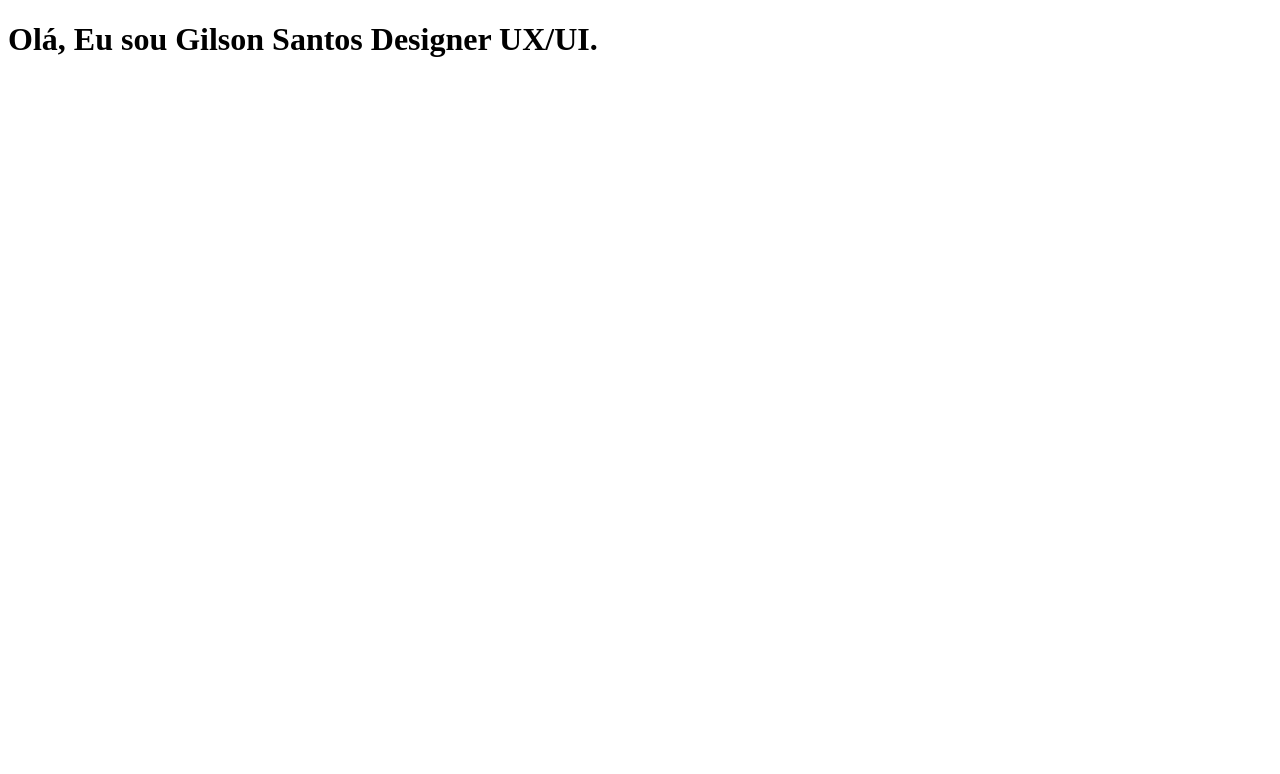
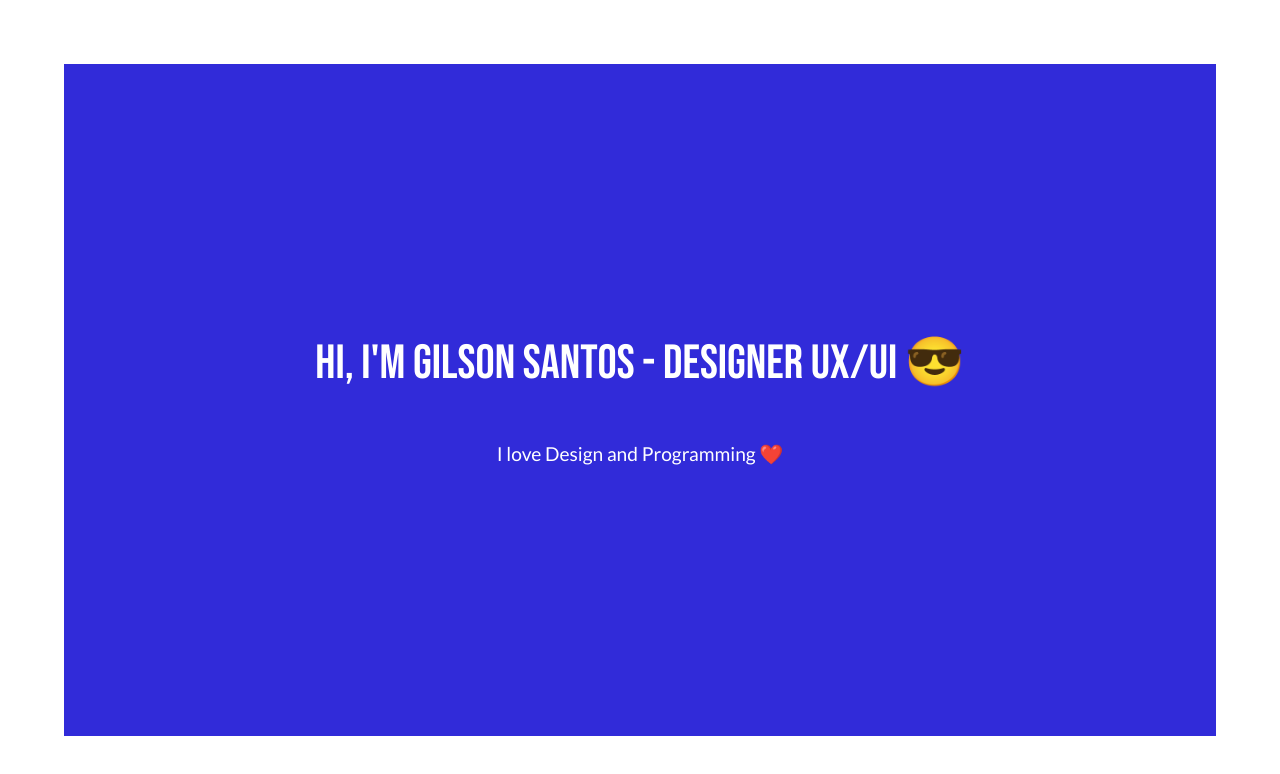
Before and after one commit to GilsonSantosUX/nextjs, a Next.js app: page / in a window 1280 px wide. Shown: the top 774 px of the page. Built offline with nearby package versions, Linux system fonts and the light colour scheme.

Commit message:
Configuration styled-components

```diff
--- a/package.json
+++ b/package.json
@@ -20,6 +20,7 @@
   "dependencies": {
     "next": "^10.0.1",
     "react": "^17.0.1",
-    "react-dom": "^17.0.1"
+    "react-dom": "^17.0.1",
+    "styled-components": "^5.2.1"
   }
 }
--- a/pages/index.js
+++ b/pages/index.js
@@ -1,8 +1,47 @@
+import styled from 'styled-components'
+
+import GlobalStyle from './../style/GlobalStyle';
+
+const Main = styled.main`
+    width:100%;
+    height:100vh;
+    padding:64px;
+    border:64px solid var(--color-white);
+    background:var(--color-primary);
+    box-sizing:border-box;
+    margin:0;
+    display:flex;
+    flex-direction:column;
+    gap:48px;
+    justify-content:center;
+    align-items:center;
+`;
+
+const Display = styled.h1`
+    font-size:3rem;
+    color:var(--color-white);
+    line-height:3.75rem;
+    text-align: ${props => props.center ? "center" : "left"};
+    font-weight:500;
+`;
+
+const Subdisplay = styled.p`
+    color: ${props => props.white ? "var(--color-white)" : "var(--color-black)"};
+    font-weight:300;
+    font-size:1.2rem;
+    text-align: ${props => props.center ? "center" : "left"};
+    background: ${props => props.bg};
+`;
+
 function Home(){
     return (
         <>
-            <title>Gilson Santos UX</title>
-            <h1>Olá, Eu sou Gilson Santos Designer UX/UI.</h1>
+        <title>Gilson Santos UX</title>
+        <Main>
+            <Display center>Hi, I'm Gilson Santos - Designer UX/UI 😎</Display>
+            <Subdisplay white center>I love Design and Programming ❤️</Subdisplay>
+        </Main>
+        <GlobalStyle/>
         </>
     )
 }
--- /dev/null
+++ b/style/GlobalStyle.js
@@ -0,0 +1,55 @@
+import { createGlobalStyle } from 'styled-components';
+
+
+const GlobalStyle = createGlobalStyle`
+    @import url('https://fonts.googleapis.com/css2?family=Bebas+Neue&display=swap');
+    @import url('https://fonts.googleapis.com/css2?family=Lato:wght@400;700;900&display=swap');
+
+    :root{
+        // Font brand
+        --font-primary: 'Bebas Neue';
+        --font-secondary: 'Lato', sans-serif;
+
+        // Brand Colors
+        --color-primary:#312BD9;
+        --color-secondary:#FFDB3D;
+
+        // Neutral colors
+        --color-neutral-darkest:#262626;
+        --color-neutral-dark:#474747;
+        --color-neutral-base:#515151;
+        --color-neutral-gray-3:#5C5C5C;
+        --color-neutral-gray-2:#6B6B6B;
+        --color-neutral-gray:#D4D4D4;
+        --color-neutral-lightest:#E9E9E9;
+        --color-neutral-light:#F4F4F4;
+
+        // Basic Colors
+        --color-white:#FFFFFF;
+        --color-black:#000000;
+
+    }
+
+    *{
+        font-family: var(--font-primary), cursive;
+        font-size:16px;
+        box-sizing:border-box;
+    }
+
+    html,body{
+        margin:0;
+        padding:0;
+    }
+
+    h1,h2,h3,h4,h5,h6,p,ul,li,strong,span,label,i{
+        margin:0;
+        padding:0;
+    }
+
+    p,ul,li,strong,span,label,i{
+        font-family:var(--font-secondary);
+    }
+
+`;
+
+export default GlobalStyle;
```
Also changed, not shown: 1 other file (tests, documents, lock files or other folders).
